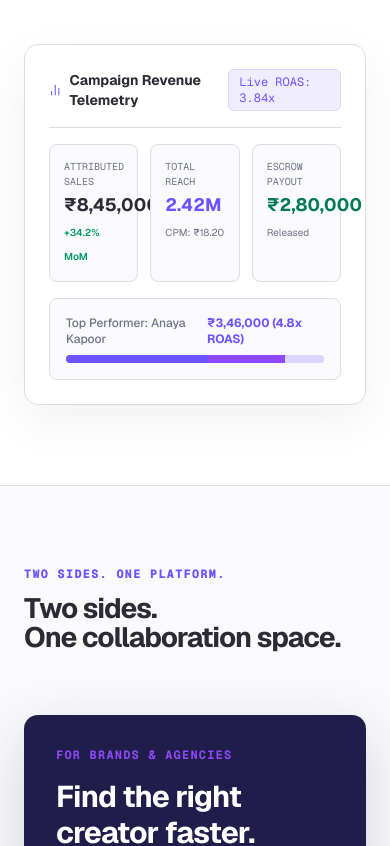
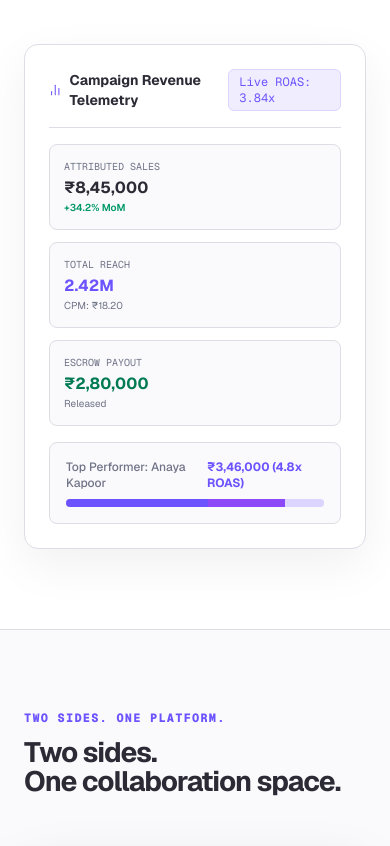
Before and after one commit to Hasan1806/ClipAura, a Next.js app: page / in a window 390 px wide. Shown: the part 7500-8346 px from the top of the page. Built offline with nearby package versions, Linux system fonts and the light colour scheme.

Commit message:
fix(ui): resolve horizontal text overlap in workflow telemetry and bento metric cards

```diff
--- a/components/FeatureBento.tsx
+++ b/components/FeatureBento.tsx
@@ -182,18 +182,18 @@ export default function FeatureBento() {
                 Define visual moodboards, asset specifications, and submission dates with automated escrow locking on acceptance.
               </p>
 
-              <div className="grid grid-cols-3 gap-3 text-xs">
-                <div className="p-3 bg-white rounded-[6px] border border-[#DCD5FF]">
-                  <span className="text-[#6F7387] block font-mono text-[10px]">ESCROW BUDGET</span>
-                  <strong className="text-sm font-bold text-[#6B53FF]">₹4,50,000</strong>
+              <div className="grid grid-cols-1 sm:grid-cols-3 gap-2.5 sm:gap-3 text-xs">
+                <div className="p-3 bg-white rounded-[6px] border border-[#DCD5FF] overflow-hidden">
+                  <span className="text-[#6F7387] block font-mono text-[10px] truncate">ESCROW BUDGET</span>
+                  <strong className="text-sm font-bold text-[#6B53FF] truncate block">₹4,50,000</strong>
                 </div>
-                <div className="p-3 bg-white rounded-[6px] border border-[#DCD5FF]">
-                  <span className="text-[#6F7387] block font-mono text-[10px]">SLOTS</span>
-                  <strong className="text-sm font-bold text-[#2B2A35]">8 Creators</strong>
+                <div className="p-3 bg-white rounded-[6px] border border-[#DCD5FF] overflow-hidden">
+                  <span className="text-[#6F7387] block font-mono text-[10px] truncate">SLOTS</span>
+                  <strong className="text-sm font-bold text-[#2B2A35] truncate block">8 Creators</strong>
                 </div>
-                <div className="p-3 bg-white rounded-[6px] border border-[#DCD5FF]">
-                  <span className="text-[#6F7387] block font-mono text-[10px]">DELIVERABLES</span>
-                  <strong className="text-sm font-bold text-[#2B2A35]">2x Reels</strong>
+                <div className="p-3 bg-white rounded-[6px] border border-[#DCD5FF] overflow-hidden">
+                  <span className="text-[#6F7387] block font-mono text-[10px] truncate">DELIVERABLES</span>
+                  <strong className="text-sm font-bold text-[#2B2A35] truncate block">2x Reels</strong>
                 </div>
               </div>
             </div>
--- a/components/WorkflowStory.tsx
+++ b/components/WorkflowStory.tsx
@@ -274,21 +274,21 @@ export default function WorkflowStory({ onOpenDemo }: WorkflowStoryProps) {
                 </span>
               </div>
 
-              <div className="grid grid-cols-3 gap-3 py-4">
-                <div className="p-3.5 rounded-[8px] bg-[#FAFAFC] border border-[#DDDDE5]">
-                  <span className="text-[10px] font-mono text-[#6F7387] uppercase block">Attributed Sales</span>
-                  <div className="text-lg font-bold text-[#2B2A35] mt-0.5">₹8,45,000</div>
-                  <span className="text-[10px] text-emerald-600 font-semibold">+34.2% MoM</span>
+              <div className="grid grid-cols-1 sm:grid-cols-3 gap-3 py-4">
+                <div className="p-3.5 rounded-[8px] bg-[#FAFAFC] border border-[#DDDDE5] overflow-hidden">
+                  <span className="text-[10px] font-mono text-[#6F7387] uppercase block truncate">Attributed Sales</span>
+                  <div className="text-base sm:text-lg font-bold text-[#2B2A35] mt-0.5 truncate">₹8,45,000</div>
+                  <span className="text-[10px] text-emerald-600 font-semibold block truncate">+34.2% MoM</span>
                 </div>
-                <div className="p-3.5 rounded-[8px] bg-[#FAFAFC] border border-[#DDDDE5]">
-                  <span className="text-[10px] font-mono text-[#6F7387] uppercase block">Total Reach</span>
-                  <div className="text-lg font-bold text-[#6B53FF] mt-0.5">2.42M</div>
-                  <span className="text-[10px] text-[#6F7387]">CPM: ₹18.20</span>
+                <div className="p-3.5 rounded-[8px] bg-[#FAFAFC] border border-[#DDDDE5] overflow-hidden">
+                  <span className="text-[10px] font-mono text-[#6F7387] uppercase block truncate">Total Reach</span>
+                  <div className="text-base sm:text-lg font-bold text-[#6B53FF] mt-0.5 truncate">2.42M</div>
+                  <span className="text-[10px] text-[#6F7387] block truncate">CPM: ₹18.20</span>
                 </div>
-                <div className="p-3.5 rounded-[8px] bg-[#FAFAFC] border border-[#DDDDE5]">
-                  <span className="text-[10px] font-mono text-[#6F7387] uppercase block">Escrow Payout</span>
-                  <div className="text-lg font-bold text-emerald-700 mt-0.5">₹2,80,000</div>
-                  <span className="text-[10px] text-[#6F7387]">Released</span>
+                <div className="p-3.5 rounded-[8px] bg-[#FAFAFC] border border-[#DDDDE5] overflow-hidden">
+                  <span className="text-[10px] font-mono text-[#6F7387] uppercase block truncate">Escrow Payout</span>
+                  <div className="text-base sm:text-lg font-bold text-emerald-700 mt-0.5 truncate">₹2,80,000</div>
+                  <span className="text-[10px] text-[#6F7387] block truncate">Released</span>
                 </div>
               </div>
 
```
